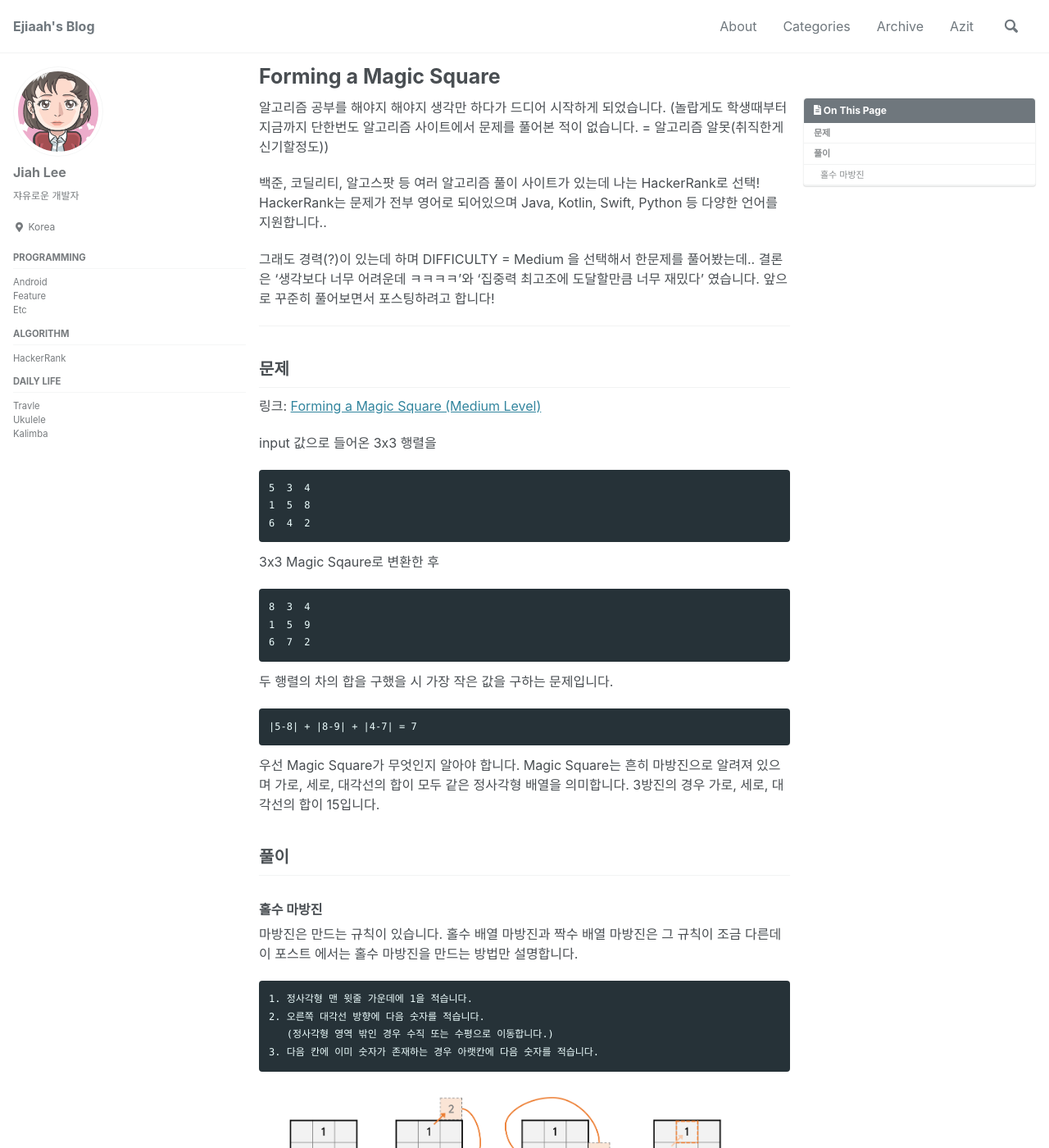
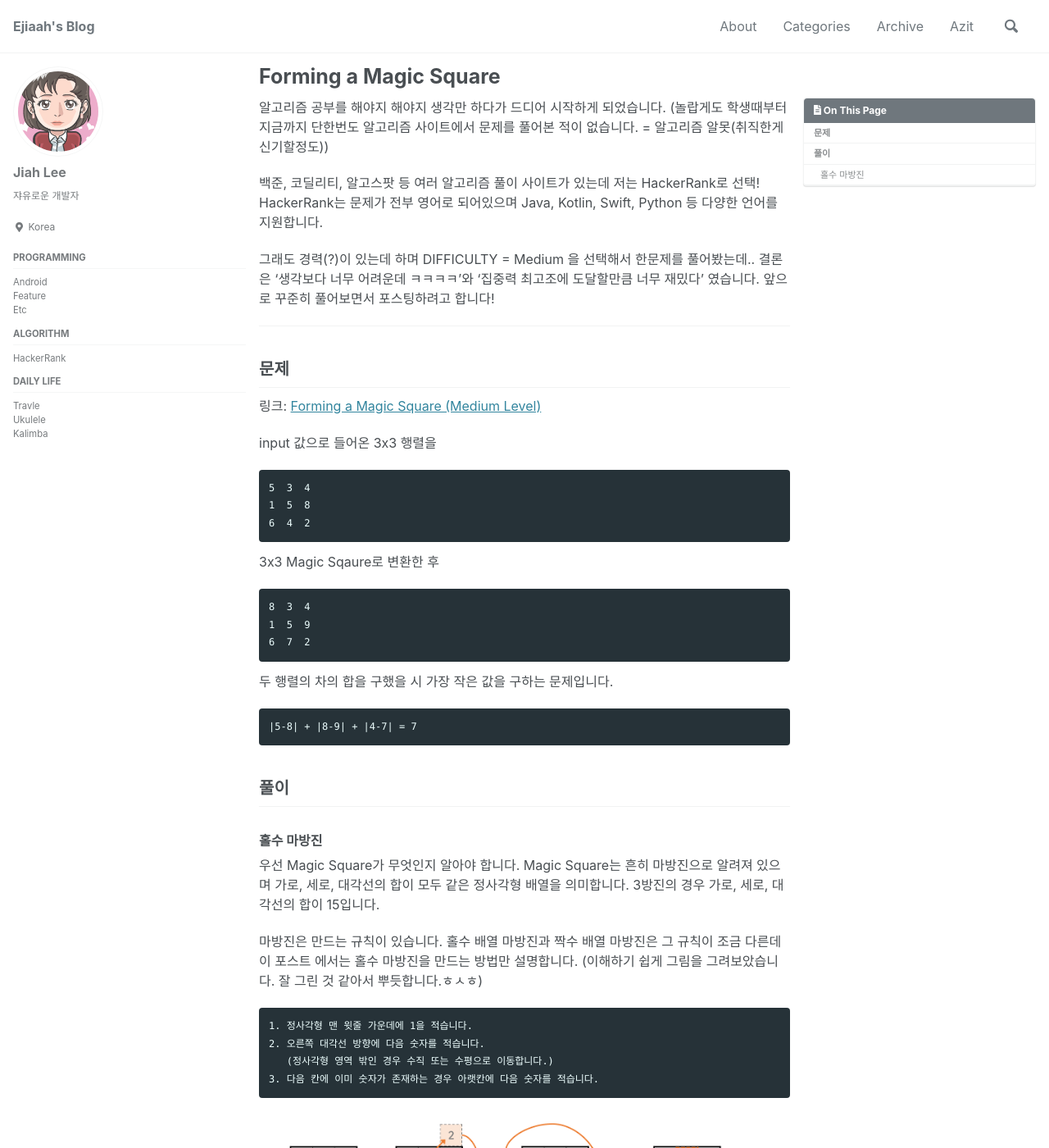
Before and after one commit to ejiaah/ejiaah.github.io, a Jekyll site: the page built from _posts/2019-07-14-hackerrank-Forming a Magic Square.md, in a window 1280 px wide and 1400 px high. Shown: the whole window at 82% size. Built offline with Jekyll 4.4.1, drawn with Linux system fonts in a browser that asks for light colours; cached includes are drawn as plain includes; nearby versions of some CDN libraries; comment, search, counter and statistics services are not loaded.

Commit message:
Update 2019-07-14-hackerrank-Forming a Magic Square.md

```diff
--- a/_posts/2019-07-14-hackerrank-Forming a Magic Square.md
+++ b/_posts/2019-07-14-hackerrank-Forming a Magic Square.md
@@ -12,11 +12,13 @@ toc: true
 toc_sticky: true
 ---
 
+
+
 알고리즘 공부를 해야지 해야지 생각만 하다가 드디어 시작하게 되었습니다.
 (놀랍게도 학생때부터 지금까지 단한번도 알고리즘 사이트에서 문제를 풀어본 적이 없습니다. = 알고리즘 알못(취직한게 신기할정도))
 
-백준, 코딜리티, 알고스팟 등 여러 알고리즘 풀이 사이트가 있는데 나는 HackerRank로 선택!
-HackerRank는 문제가 전부 영어로 되어있으며 Java, Kotlin, Swift, Python 등 다양한 언어를 지원합니다..
+백준, 코딜리티, 알고스팟 등 여러 알고리즘 풀이 사이트가 있는데 저는 HackerRank로 선택!
+HackerRank는 문제가 전부 영어로 되어있으며 Java, Kotlin, Swift, Python 등 다양한 언어를 지원합니다.
 
 그래도 경력(?)이 있는데 하며 DIFFICULTY = Medium 을 선택해서 한문제를 풀어봤는데..
 결론은 '생각보다 너무 어려운데 ㅋㅋㅋㅋ'와 '집중력 최고조에 도달할만큼 너무 재밌다' 였습니다.
@@ -45,15 +47,18 @@ input 값으로 들어온 3x3 행렬을
     |5-8| + |8-9| + |4-7| = 7
 
 
+
+
+
+## 풀이
+### 홀수 마방진
 우선 Magic Square가 무엇인지 알아야 합니다.
 Magic Square는 흔히 마방진으로 알려져 있으며 가로, 세로, 대각선의 합이 모두 같은 정사각형 배열을 의미합니다.
 3방진의 경우 가로, 세로, 대각선의 합이 15입니다.
 
-
-## 풀이
-### 홀수 마방진
 마방진은 만드는 규칙이 있습니다.
 홀수 배열 마방진과 짝수 배열 마방진은 그 규칙이 조금 다른데 이 포스트 에서는 홀수 마방진을 만드는 방법만 설명합니다.
+(이해하기 쉽게 그림을 그려보았습니다. 잘 그린 것 같아서 뿌듯합니다.ㅎㅅㅎ)
 
     1. 정사각형 맨 윗줄 가운데에 1을 적습니다.
     2. 오른쪽 대각선 방향에 다음 숫자를 적습니다.
```
